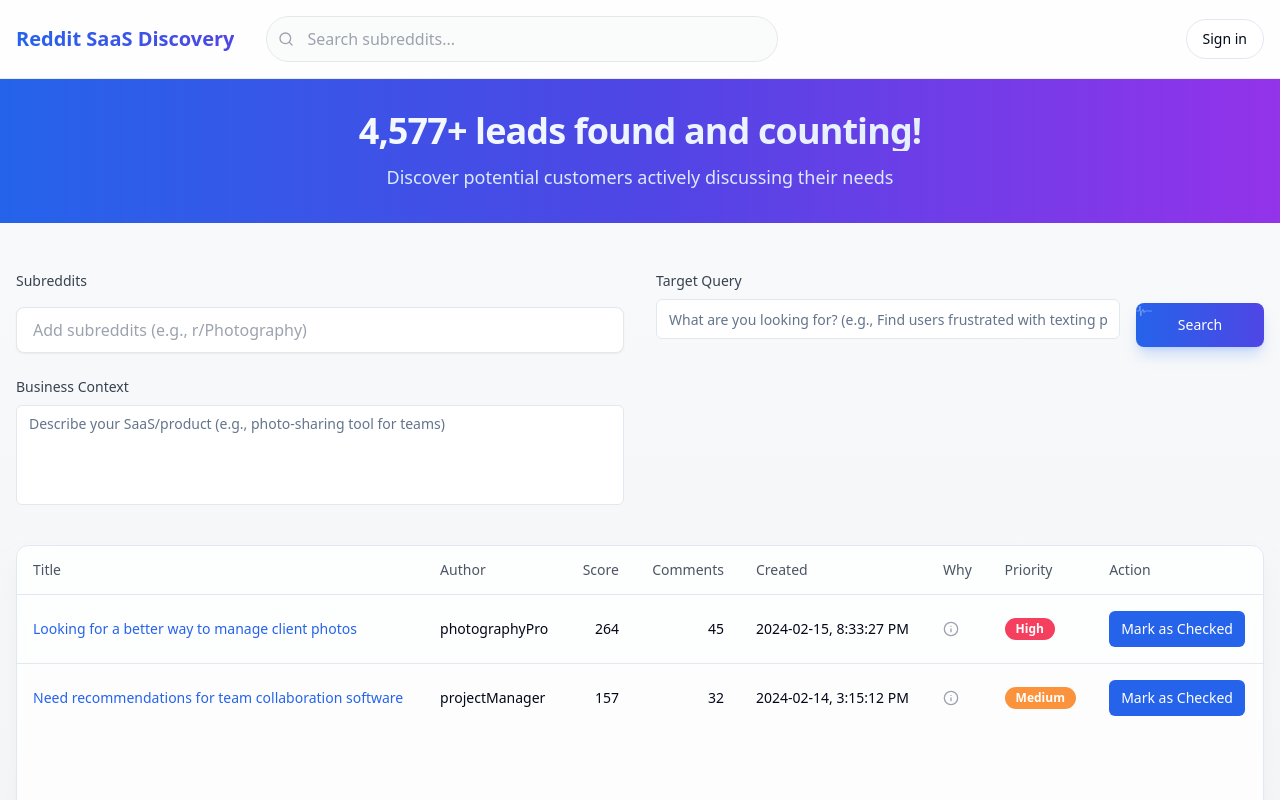
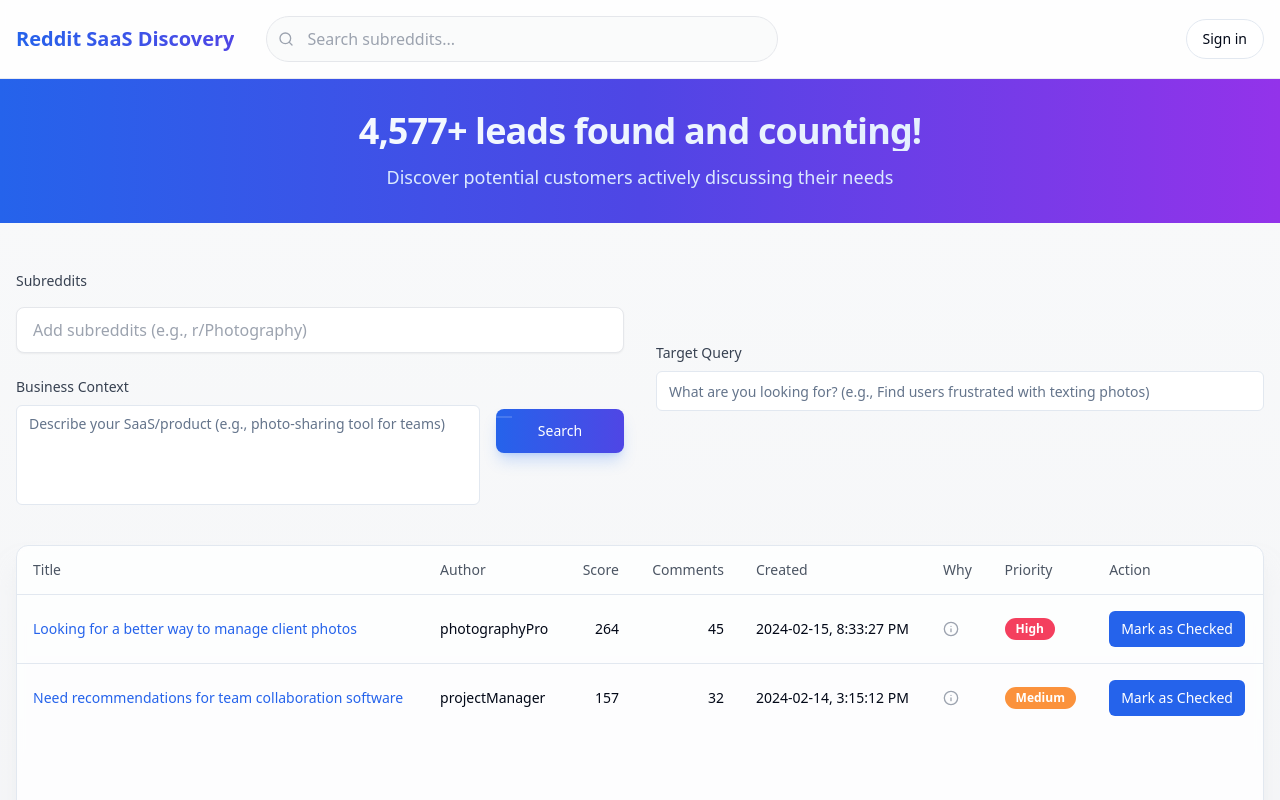
Before and after one commit to r0ckL3E/reddit-saas-discovery-40, a React (Vite) app: page / in a window 1280 px wide. Shown: the top 800 px of the page. Built offline with nearby package versions, Linux system fonts and the light colour scheme.

Commit message:
Refactor search input layout
Improve the layout of the search input section, aligning the Target Query and Business Context inputs, repositioning them, and restyling the search button with a heartbeat animation.

```diff
--- a/src/components/input/SearchButton.tsx
+++ b/src/components/input/SearchButton.tsx
@@ -23,7 +23,17 @@ export const SearchButton = () => {
         preserveAspectRatio="none"
       >
         <path
-          d="M 0,50 L 20,50 L 25,20 L 30,80 L 35,50 L 40,50 L 45,40 L 50,60 L 55,50 L 60,50 L 65,50 L 70,50 L 75,50 L 80,50 L 100,50"
+          d="M 0,50 L 100,50"
+          fill="none"
+          stroke="rgba(255,255,255,0.3)"
+          strokeWidth="1"
+          vectorEffect="non-scaling-stroke"
+          className={`transition-all duration-300 ${
+            !isAnimating ? "" : "hidden"
+          }`}
+        />
+        <path
+          d="M 0,50 L 30,50 L 35,50 L 37,20 L 40,80 L 43,50 L 45,50 L 50,50 L 55,50 L 60,50 L 65,50 L 70,50 L 100,50"
           fill="none"
           stroke="rgba(255,255,255,0.3)"
           strokeWidth="1"
@@ -31,7 +41,7 @@ export const SearchButton = () => {
           className={`transition-all duration-300 ${
             isAnimating
               ? "animate-[heartbeat_2s_ease-in-out]"
-              : ""
+              : "hidden"
           }`}
         />
       </svg>
--- a/src/pages/Index.tsx
+++ b/src/pages/Index.tsx
@@ -22,21 +22,21 @@ const Index = () => {
                 <span className="block text-sm font-medium text-gray-700 mb-2">Subreddits</span>
                 <SubredditInput />
               </label>
-              <label className="block mt-[72px]">
-                <span className="block text-sm font-medium text-gray-700 mb-2">Business Context</span>
-                <BusinessContext />
-              </label>
-            </div>
-            <div className="space-y-6">
-              <div className="flex gap-4 items-start">
+              <div className="flex gap-4 items-start mt-[72px]">
                 <div className="flex-1">
-                  <span className="block text-sm font-medium text-gray-700 mb-2">Target Query</span>
-                  <TargetQuery />
+                  <span className="block text-sm font-medium text-gray-700 mb-2">Business Context</span>
+                  <BusinessContext />
                 </div>
                 <div className="pt-8">
                   <SearchButton />
                 </div>
               </div>
+            </div>
+            <div className="space-y-6">
+              <label className="block mt-[72px]">
+                <span className="block text-sm font-medium text-gray-700 mb-2">Target Query</span>
+                <TargetQuery />
+              </label>
             </div>
           </div>
 
--- a/tailwind.config.ts
+++ b/tailwind.config.ts
@@ -83,11 +83,11 @@ export default {
         },
         heartbeat: {
           '0%': { transform: 'translateY(0)' },
-          '20%': { transform: 'translateY(0)' },
-          '25%': { transform: 'translateY(-30px)' },
+          '15%': { transform: 'translateY(0)' },
+          '20%': { transform: 'translateY(-25px)' },
+          '25%': { transform: 'translateY(15px)' },
+          '30%': { transform: 'translateY(-10px)' },
           '35%': { transform: 'translateY(0)' },
-          '40%': { transform: 'translateY(-15px)' },
-          '45%': { transform: 'translateY(0)' },
           '100%': { transform: 'translateY(0)' },
         },
       },
@@ -96,7 +96,7 @@ export default {
         "accordion-up": "accordion-up 0.2s ease-out",
         "fade-in": "fade-in 0.3s ease-out",
         shimmer: "shimmer 2s infinite",
-        heartbeat: 'heartbeat 1s ease-in-out',
+        heartbeat: 'heartbeat 2s ease-in-out',
       },
     },
   },
```
